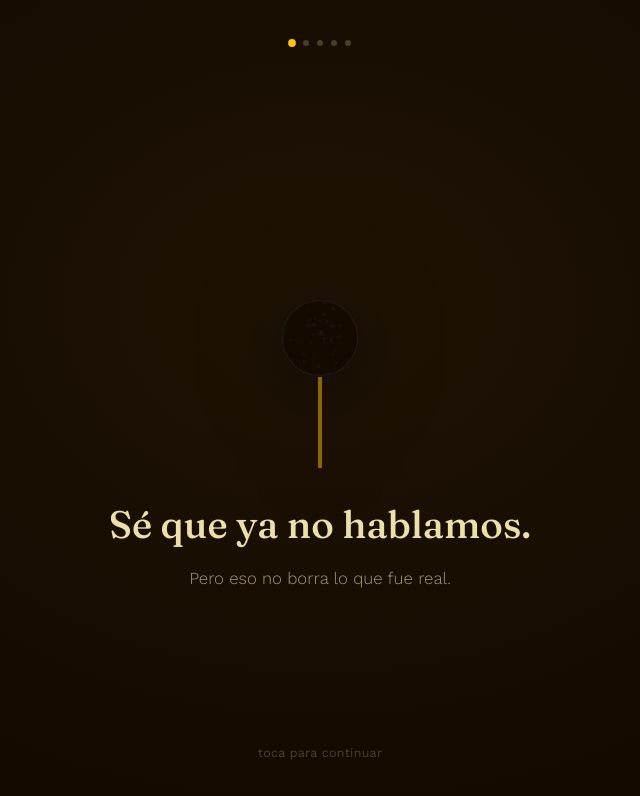
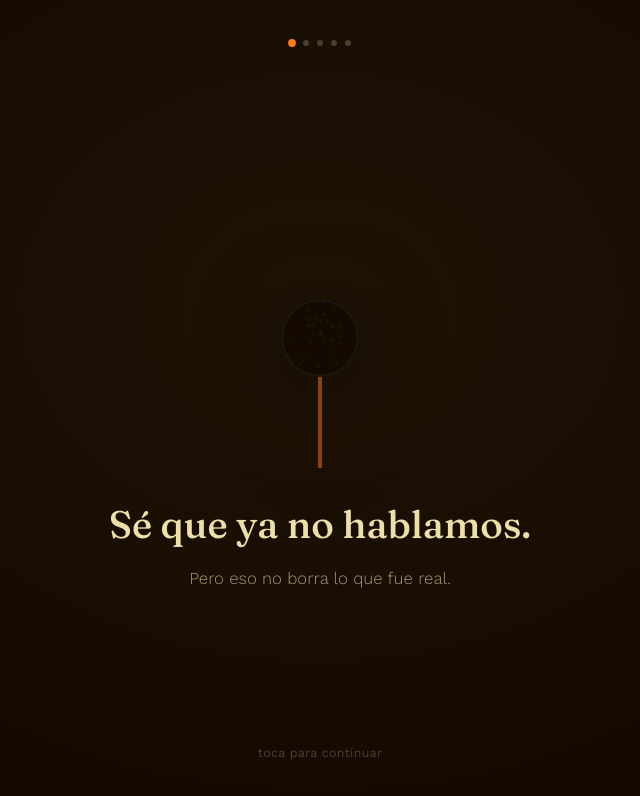
Before and after one commit to Kennedy-SJ8/Margarita, a plain HTML site: page index.html in a window 1280 px wide. Shown: the whole page, without its empty margins (320-960 px from the left). Drawn offline with nearby package versions, Linux system fonts and the light colour scheme; animation ran at ten frames a second.

Commit message:
Update index.html

```diff
--- a/index.html
+++ b/index.html
@@ -11,7 +11,7 @@
 <style>
   :root{
     --cream:#FFF1B8;
-    --gold:#FFC300;
+    --gold:#FF7A1A;
     --brown:#1E1D1D;
     --soil:#140A00;
     --soil-2:#1F1305;
@@ -47,10 +47,6 @@
   /* Canvas painted with the warm shader, only visible through the petal-shaped mask */
   #petalCanvas{
     position:absolute; inset:0; width:100%; height:100%; display:block;
-    mask-image: url(#petalMask);
-    -webkit-mask-image: url(#petalMask);
-    mask-repeat: no-repeat; -webkit-mask-repeat: no-repeat;
-    mask-size: 100% 100%; -webkit-mask-size: 100% 100%;
   }
   #flowerSvg{
     position:absolute; inset:0; width:100%; height:100%; overflow:visible;
@@ -160,16 +156,6 @@
 </head>
 <body>
 
-<!-- Hidden mask definition: the petal shapes that cut a window into the canvas below -->
-<svg width="0" height="0" style="position:absolute">
-  <defs>
-    <mask id="petalMask" maskContentUnits="objectBoundingBox" maskUnits="objectBoundingBox" x="0" y="0" width="1" height="1">
-      <rect x="0" y="0" width="1" height="1" fill="black"/>
-      <g id="maskPetals" fill="white"></g>
-    </mask>
-  </defs>
-</svg>
-
 <div class="dots" id="dots"></div>
 
 <main id="scene">
@@ -229,7 +215,6 @@ const dotsEl = document.getElementById('dots');
 const stageTextEl = document.getElementById('stageText');
 const hintEl = document.getElementById('hint');
 const sceneEl = document.getElementById('scene');
-const maskPetalsG = document.getElementById('maskPetals');
 
 SCENES.forEach(() => {
   const d = document.createElement('div');
@@ -237,32 +222,17 @@ SCENES.forEach(() => {
   dotsEl.appendChild(d);
 });
 
-/* Build the mask petals (objectBoundingBox 0..1 space) */
-const petalEls = [];
+/* Petal angles — the shape is now cut directly on the <canvas> below (petalCanvas),
+   not with a CSS mask, since mask-image referencing an SVG fragment doesn't render
+   reliably inside some in-app browsers (e.g. Instagram's). */
+const petalAngles = [];
 for (let p = 0; p < PETAL_COUNT; p++){
-  const angle = (360 / PETAL_COUNT) * p;
-  const ns = "http://www.w3.org/2000/svg";
-  const el = document.createElementNS(ns, "ellipse");
-  el.setAttribute("cx", "0.5");
-  el.setAttribute("cy", "0.24");
-  el.setAttribute("rx", "0.065");
-  el.setAttribute("ry", "0.17");
-  maskPetalsG.appendChild(el);
-  petalEls.push({ el, angle });
+  petalAngles.push((360 / PETAL_COUNT) * p);
 }
 
 function applyBloom(v){
   bloomCurrent = v;
   document.documentElement.style.setProperty('--bloom', v.toFixed(3));
-  const scale = 0.32 + v * 0.68;
-  const opacity = 0.15 + v * 0.85;
-  petalEls.forEach(({ el, angle }) => {
-    el.setAttribute("fill-opacity", opacity.toFixed(3));
-    el.setAttribute(
-      "transform",
-      `rotate(${angle} 0.5 0.5) translate(0.5 0.5) scale(${scale.toFixed(4)}) translate(-0.5 -0.5)`
-    );
-  });
 }
 
 function animateBloomTo(target){
@@ -344,9 +314,13 @@ renderScene();
    pintado solo dentro del hueco que recorta la máscara del girasol.
    ============================================================ */
 (function initShader(){
-  const canvas = document.getElementById('petalCanvas');
+  const canvas = document.getElementById('petalCanvas'); // visible 2D canvas
   const wrap = document.querySelector('.flower-wrap');
-  const gl = canvas.getContext('webgl', { antialias:false, alpha:true });
+  const ctx = canvas.getContext('2d');
+  if (!ctx) return;
+
+  const glCanvas = document.createElement('canvas'); // offscreen, renders the raw shader
+  const gl = glCanvas.getContext('webgl', { antialias:false, alpha:false });
   if (!gl) return;
 
   const VERT = `attribute vec2 a_position;
@@ -465,12 +439,13 @@ renderScene();
   gl.vertexAttribPointer(loc, 2, gl.FLOAT, false, 0, 0);
 
   const COLORS = [
-    [0.078,0.039,0], [0.117,0.113,0.113], [1,0.764,0], [1,0.945,0.721],
-    [1,0.945,0.721], [1,0.945,0.721], [1,0.945,0.721], [1,0.945,0.721]
+    [0.16,0.02,0.10], [0.55,0.05,0.12], [1.0,0.30,0.02],
+    [1.0,0.70,0.0], [1.0,0.20,0.45], [1.0,0.92,0.45],
+    [1.0,0.92,0.45], [1.0,0.92,0.45]
   ];
   const U = {
-    colorCount: 4, scale: 0.9, intensity: 0.5, warp: 0.6,
-    detail: 1.8, contrast: 1.05, brightness: 0.0, saturation: 1.05,
+    colorCount: 6, scale: 0.9, intensity: 0.5, warp: 0.6,
+    detail: 1.8, contrast: 1.15, brightness: 0.02, saturation: 1.35,
     vignette: 0.0, grain: 0.02, seed: 707.0, drift: 0.06,
     offsetX: 0.0, offsetY: 0.0, timeScale: 0.12
   };
@@ -496,9 +471,12 @@ renderScene();
     const rect = wrap.getBoundingClientRect();
     const w = Math.max(1, Math.round(rect.width * dpr));
     const h = Math.max(1, Math.round(rect.height * dpr));
+    if (glCanvas.width !== w || glCanvas.height !== h){
+      glCanvas.width = w; glCanvas.height = h;
+      gl.viewport(0, 0, w, h);
+    }
     if (canvas.width !== w || canvas.height !== h){
       canvas.width = w; canvas.height = h;
-      gl.viewport(0, 0, w, h);
     }
   }
   window.addEventListener('resize', resize);
@@ -507,12 +485,44 @@ renderScene();
   const start = performance.now();
   const reduceMotion = window.matchMedia && window.matchMedia('(prefers-reduced-motion: reduce)').matches;
 
+  /* Builds one combined Path2D with all 14 petals, positioned/rotated/sized
+     from the current bloom value — this is the actual "petal cutout", done
+     with plain Canvas 2D so it renders the same in every browser. */
+  function buildPetalPath(w, h){
+    const path = new Path2D();
+    const size = Math.min(w, h);
+    const cx = w / 2, cy = h / 2;
+    const s = 0.32 + bloomCurrent * 0.68;
+    const offset = 0.26 * size * s;
+    const rx = 0.065 * size * s;
+    const ry = 0.17 * size * s;
+    petalAngles.forEach((angleDeg) => {
+      const rad = (angleDeg * Math.PI) / 180;
+      const ex = cx + Math.sin(rad) * offset;
+      const ey = cy - Math.cos(rad) * offset;
+      path.ellipse(ex, ey, rx, ry, rad, 0, Math.PI * 2);
+    });
+    return path;
+  }
+
   function frame(now){
     resize();
     const t = reduceMotion ? 0 : ((now - start) / 1000) * U.timeScale;
-    gl.uniform4f(uni.scene, canvas.width, canvas.height, t, U.colorCount);
+    gl.uniform4f(uni.scene, glCanvas.width, glCanvas.height, t, U.colorCount);
     gl.drawArrays(gl.TRIANGLES, 0, 3);
-    if (!reduceMotion) requestAnimationFrame(frame);
+
+    const w = canvas.width, h = canvas.height;
+    ctx.clearRect(0, 0, w, h);
+    ctx.globalCompositeOperation = 'source-over';
+    ctx.drawImage(glCanvas, 0, 0, w, h);
+    ctx.globalCompositeOperation = 'destination-in';
+    ctx.globalAlpha = 0.15 + bloomCurrent * 0.85;
+    ctx.fillStyle = '#fff';
+    ctx.fill(buildPetalPath(w, h));
+    ctx.globalAlpha = 1;
+    ctx.globalCompositeOperation = 'source-over';
+
+    requestAnimationFrame(frame);
   }
   requestAnimationFrame(frame);
 })();
```
